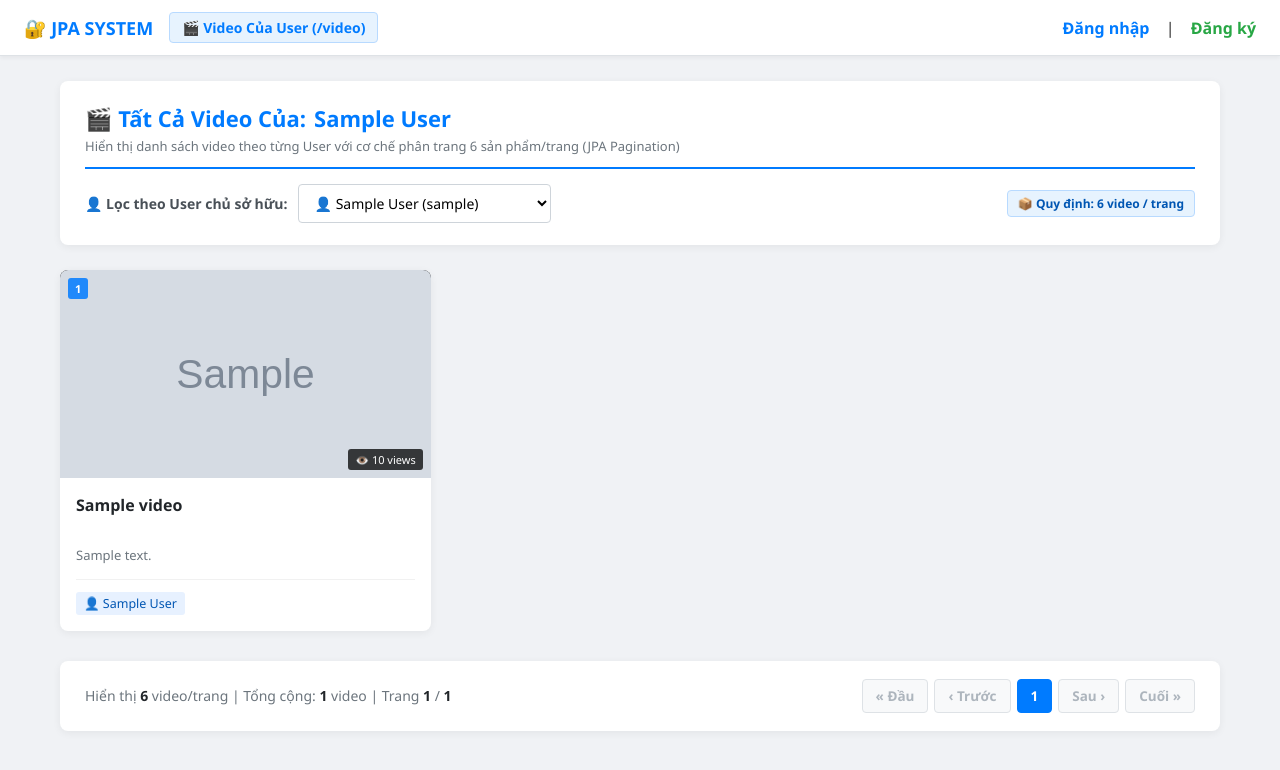
After one commit to MTien1105/BaiTapWeb, a Java web app: page /views/user-video.jsp in a window 1280 px wide. The commit adds this page. Shown: the top 770 px of the page. Run offline with Tomcat 11, a stand-in JSP engine, Linux system fonts and the light colour scheme; the template is opened without the code that fills it: most values are stand-ins (such as "Sample title", 1, 10 or a date in 2020); grey boxes marked "Sample" are stand-in pictures.

Commit message:
feat: Add /video page with 6 items/page pagination displaying videos by user

```diff
--- a/src/main/java/vn/iotstar/dao/IVideoDao.java
+++ b/src/main/java/vn/iotstar/dao/IVideoDao.java
@@ -11,6 +11,10 @@ public interface IVideoDao {
     List<Video> findAll();
     List<Video> findAll(int page, int pageSize);
     List<Video> findTop10Latest();
+    List<Video> findByUserId(int userId, int page, int pageSize);
+    int countByUserId(int userId);
+    List<Video> findAllActivePaginated(int page, int pageSize);
+    int countActive();
     List<Video> searchByTitle(String keyword);
     Video findByTitle(String title) throws Exception;
     int count();
--- a/src/main/java/vn/iotstar/service/IVideoService.java
+++ b/src/main/java/vn/iotstar/service/IVideoService.java
@@ -11,6 +11,10 @@ public interface IVideoService {
     List<Video> findAll();
     List<Video> findAll(int page, int pageSize);
     List<Video> findTop10Latest();
+    List<Video> findByUserId(int userId, int page, int pageSize);
+    int countByUserId(int userId);
+    List<Video> findAllActivePaginated(int page, int pageSize);
+    int countActive();
     List<Video> searchByTitle(String keyword);
     Video findByTitle(String title);
     int count();
--- a/src/main/webapp/views/topbar.jsp
+++ b/src/main/webapp/views/topbar.jsp
@@ -1,8 +1,9 @@
 <%@ page language="java" contentType="text/html; charset=UTF-8" pageEncoding="UTF-8"%>
 <%@ taglib prefix="c" uri="jakarta.tags.core" %>
 <div class="topbar-nav" style="display: flex; justify-content: space-between; align-items: center; padding: 12px 24px; background-color: #ffffff; border-bottom: 1px solid #dee2e6; box-shadow: 0 2px 4px rgba(0,0,0,0.05);">
-    <div style="display: flex; align-items: center; gap: 20px;">
+    <div style="display: flex; align-items: center; gap: 16px;">
         <a href="${pageContext.request.contextPath}/home" style="text-decoration: none; font-weight: bold; color: #007bff; font-size: 18px;">🔐 JPA SYSTEM</a>
+        <a href="${pageContext.request.contextPath}/video" style="text-decoration: none; font-weight: 600; color: #007bff; font-size: 14px; padding: 5px 12px; background: #e7f3fe; border: 1px solid #b8daff; border-radius: 4px;">🎬 Video Của User (/video)</a>
         <c:if test="${sessionScope.account != null}">
             <a href="${pageContext.request.contextPath}/admin/videos" style="text-decoration: none; font-weight: 600; color: #28a745; font-size: 14px; padding: 5px 12px; background: #e8f5e9; border: 1px solid #c8e6c9; border-radius: 4px;">📺 Quản Lý Video (CRUD)</a>
         </c:if>
--- /dev/null
+++ b/src/main/webapp/views/user-video.jsp
@@ -0,0 +1,225 @@
+<%@ page language="java" contentType="text/html; charset=UTF-8" pageEncoding="UTF-8"%>
+<%@ taglib prefix="c" uri="jakarta.tags.core" %>
+<!DOCTYPE html>
+<html lang="vi">
+<head>
+    <meta charset="UTF-8">
+    <title>Danh Sách Video Của User (Phân Trang 6 Video/Trang)</title>
+    <style>
+        * { box-sizing: border-box; margin: 0; padding: 0; font-family: 'Segoe UI', Tahoma, Geneva, Verdana, sans-serif; }
+        body { background: #f0f2f5; color: #333; }
+        .main-container { max-width: 1200px; margin: 25px auto; padding: 0 20px; }
+
+        /* Filter & Header */
+        .page-header { background: #fff; padding: 22px 25px; border-radius: 8px; box-shadow: 0 2px 8px rgba(0,0,0,0.06); margin-bottom: 25px; }
+        .header-top { display: flex; justify-content: space-between; align-items: center; flex-wrap: wrap; gap: 15px; margin-bottom: 15px; border-bottom: 2px solid #007bff; padding-bottom: 12px; }
+        .header-top h2 { font-size: 22px; color: #007bff; display: flex; align-items: center; gap: 8px; }
+        .header-top .subtitle { font-size: 13px; color: #6c757d; margin-top: 4px; }
+
+        .filter-bar { display: flex; justify-content: space-between; align-items: center; flex-wrap: wrap; gap: 12px; }
+        .filter-group { display: flex; align-items: center; gap: 10px; }
+        .filter-group label { font-size: 14px; font-weight: 600; color: #495057; }
+        .filter-group select { padding: 8px 12px; border: 1px solid #ced4da; border-radius: 4px; font-size: 14px; outline: none; background: #fff; }
+
+        .badge { display: inline-block; padding: 4px 10px; border-radius: 4px; font-size: 12px; font-weight: 600; }
+        .badge-user { background: #e7f3fe; color: #0056b3; border: 1px solid #b8daff; }
+        .badge-my-video { background: #d4edda; color: #155724; border: 1px solid #c3e6cb; }
+        .btn-add { display: inline-block; padding: 8px 16px; background: #28a745; color: #fff; text-decoration: none; border-radius: 4px; font-weight: 600; font-size: 14px; transition: 0.2s; }
+        .btn-add:hover { background: #218838; }
+
+        /* Grid 6 items / page */
+        .video-grid { display: grid; grid-template-columns: repeat(auto-fill, minmax(320px, 1fr)); gap: 24px; margin-bottom: 30px; }
+        .video-card { background: #fff; border-radius: 8px; overflow: hidden; box-shadow: 0 2px 8px rgba(0,0,0,0.06); transition: transform 0.2s, box-shadow 0.2s; display: flex; flex-direction: column; }
+        .video-card:hover { transform: translateY(-4px); box-shadow: 0 6px 16px rgba(0,0,0,0.12); }
+        .video-thumbnail-box { position: relative; width: 100%; aspect-ratio: 16/9; background: #000; overflow: hidden; }
+        .video-thumbnail-box img { width: 100%; height: 100%; object-fit: cover; transition: transform 0.3s; }
+        .video-card:hover .video-thumbnail-box img { transform: scale(1.05); }
+        .badge-views { position: absolute; bottom: 8px; right: 8px; background: rgba(0,0,0,0.75); color: #fff; font-size: 11px; padding: 3px 7px; border-radius: 3px; }
+        .badge-id { position: absolute; top: 8px; left: 8px; background: rgba(0,123,255,0.85); color: #fff; font-size: 11px; font-weight: bold; padding: 3px 7px; border-radius: 3px; }
+
+        .video-body { padding: 16px; display: flex; flex-direction: column; flex: 1; }
+        .video-title { font-size: 16px; font-weight: 600; color: #212529; margin-bottom: 8px; line-height: 1.4; display: -webkit-box; -webkit-line-clamp: 2; -webkit-box-orient: vertical; overflow: hidden; min-height: 44px; }
+        .video-desc { font-size: 13px; color: #6c757d; margin-bottom: 14px; display: -webkit-box; -webkit-line-clamp: 2; -webkit-box-orient: vertical; overflow: hidden; flex: 1; line-height: 1.4; }
+
+        .video-footer { border-top: 1px solid #f1f1f1; padding-top: 12px; display: flex; justify-content: space-between; align-items: center; font-size: 12.5px; }
+        .uploader-info { font-weight: 500; color: #0056b3; background: #e7f1ff; padding: 3px 8px; border-radius: 3px; }
+
+        /* Pagination Bar */
+        .pagination-container { background: #fff; padding: 18px 25px; border-radius: 8px; box-shadow: 0 2px 8px rgba(0,0,0,0.06); display: flex; justify-content: space-between; align-items: center; flex-wrap: wrap; gap: 15px; }
+        .pagination-info { font-size: 14px; color: #6c757d; }
+        .pagination-info strong { color: #212529; }
+        .pagination-list { display: flex; gap: 6px; list-style: none; }
+        .page-link { display: inline-block; padding: 7px 13px; border: 1px solid #dee2e6; border-radius: 4px; text-decoration: none; color: #007bff; font-weight: 600; font-size: 13.5px; background: #fff; transition: 0.2s; }
+        .page-link:hover { background: #e9ecef; }
+        .page-link.active { background: #007bff; color: #fff; border-color: #007bff; }
+        .page-link.disabled { color: #adb5bd; pointer-events: none; background: #f8f9fa; border-color: #dee2e6; }
+
+        .empty-box { background: #fff; padding: 60px 20px; text-align: center; border-radius: 8px; color: #6c757d; box-shadow: 0 2px 8px rgba(0,0,0,0.06); }
+    </style>
+</head>
+<body>
+    <jsp:include page="/views/topbar.jsp" />
+
+    <div class="main-container">
+        <!-- Khung tiêu đề và Bộ lọc theo User -->
+        <div class="page-header">
+            <div class="header-top">
+                <div>
+                    <h2>
+                        🎬
+                        <c:choose>
+                            <c:when test="${targetUser != null}">
+                                Tất Cả Video Của: <strong>${targetUser.fullName}</strong>
+                                <c:if test="${sessionScope.account != null && sessionScope.account.id == targetUser.id}">
+                                    <span class="badge badge-my-video" style="margin-left: 8px;">(Video Của Tôi)</span>
+                                </c:if>
+                            </c:when>
+                            <c:otherwise>
+                                Tất Cả Video Trên Hệ Thống
+                            </c:otherwise>
+                        </c:choose>
+                    </h2>
+                    <p class="subtitle">Hiển thị danh sách video theo từng User với cơ chế phân trang 6 sản phẩm/trang (JPA Pagination)</p>
+                </div>
+                <c:if test="${sessionScope.account != null}">
+                    <div>
+                        <a href="${pageContext.request.contextPath}/admin/video/add" class="btn-add">+ Đăng Video Mới</a>
+                    </div>
+                </c:if>
+            </div>
+
+            <!-- Bộ lọc chọn User -->
+            <div class="filter-bar">
+                <form action="${pageContext.request.contextPath}/video" method="get" class="filter-group">
+                    <label for="userFilter">👤 Lọc theo User chủ sở hữu:</label>
+                    <select id="userFilter" name="userId" onchange="this.form.submit()">
+                        <option value="0" ${targetUserId == null ? 'selected' : ''}>-- Xem Tất Cả Video Hệ Thống --</option>
+                        <c:forEach var="u" items="${userList}">
+                            <option value="${u.id}" ${targetUserId != null && targetUserId == u.id ? 'selected' : ''}>
+                                👤 ${u.fullName} (${u.userName}) ${sessionScope.account != null && sessionScope.account.id == u.id ? '★ [Tôi]' : ''}
+                            </option>
+                        </c:forEach>
+                    </select>
+                </form>
+
+                <div>
+                    <span class="badge badge-user">📦 Quy định: <strong>6 video / trang</strong></span>
+                </div>
+            </div>
+        </div>
+
+        <!-- Danh sách Video (6 video / trang) -->
+        <c:choose>
+            <c:when test="${empty videoList}">
+                <div class="empty-box">
+                    <p style="font-size: 16px; margin-bottom: 12px;">Chưa có video nào của người dùng này!</p>
+                    <c:choose>
+                        <c:when test="${sessionScope.account != null}">
+                            <a href="${pageContext.request.contextPath}/admin/video/add" class="btn-add">+ Đăng video đầu tiên</a>
+                        </c:when>
+                        <c:otherwise>
+                            <a href="${pageContext.request.contextPath}/video?userId=0" class="btn-add">Xem video của các tác giả khác</a>
+                        </c:otherwise>
+                    </c:choose>
+                </div>
+            </c:when>
+            <c:otherwise>
+                <div class="video-grid">
+                    <c:forEach var="v" items="${videoList}">
+                        <div class="video-card">
+                            <div class="video-thumbnail-box">
+                                <span class="badge-id">${v.videoId}</span>
+                                <c:choose>
+                                    <c:when test="${not empty v.poster}">
+                                        <c:choose>
+                                            <c:when test="${v.poster.startsWith('http')}">
+                                                <img src="${v.poster}" alt="${v.title}" onerror="this.src='https://placehold.co/400x225?text=Video+Image';">
+                                            </c:when>
+                                            <c:otherwise>
+                                                <img src="${pageContext.request.contextPath}/uploads/${v.poster}" alt="${v.title}" onerror="this.src='https://placehold.co/400x225?text=Video+Image';">
+                                            </c:otherwise>
+                                        </c:choose>
+                                    </c:when>
+                                    <c:otherwise>
+                                        <img src="https://placehold.co/400x225?text=No+Poster" alt="${v.title}">
+                                    </c:otherwise>
+                                </c:choose>
+                                <span class="badge-views">👁️ ${v.views} views</span>
+                            </div>
+
+                            <div class="video-body">
+                                <div class="video-title" title="${v.title}">${v.title}</div>
+                                <div class="video-desc" title="${v.description}">${v.description != null ? v.description : 'Không có mô tả chi tiết.'}</div>
+                                <div class="video-footer">
+                                    <span class="uploader-info" title="Quan hệ 1-N: Video thuộc User ID ${v.user.id}">
+                                        👤 ${v.user.fullName}
+                                    </span>
+                                    <c:if test="${sessionScope.account != null && sessionScope.account.id == v.user.id}">
+                                        <a href="${pageContext.request.contextPath}/admin/video/edit?id=${v.videoId}" style="color: #ffc107; font-weight: 600; text-decoration: none;">✏️ Sửa</a>
+                                    </c:if>
+                                </div>
+                            </div>
+                        </div>
+                    </c:forEach>
+                </div>
+
+                <!-- Thanh Phân Trang 6 video / trang -->
+                <div class="pagination-container">
+                    <div class="pagination-info">
+                        Hiển thị <strong>6</strong> video/trang | Tổng cộng: <strong>${totalVideos}</strong> video | Trang <strong>${currentPage}</strong> / <strong>${totalPages}</strong>
+                    </div>
+
+                    <div class="pagination-list">
+                        <!-- Nút Về Trang Đầu -->
+                        <c:url var="firstPageUrl" value="/video">
+                            <c:if test="${targetUserId != null}">
+                                <c:param name="userId" value="${targetUserId}" />
+                            </c:if>
+                            <c:param name="page" value="1" />
+                        </c:url>
+                        <a href="${firstPageUrl}" class="page-link ${currentPage == 1 ? 'disabled' : ''}">« Đầu</a>
+
+                        <!-- Nút Trang Trước -->
+                        <c:url var="prevPageUrl" value="/video">
+                            <c:if test="${targetUserId != null}">
+                                <c:param name="userId" value="${targetUserId}" />
+                            </c:if>
+                            <c:param name="page" value="${currentPage - 1}" />
+                        </c:url>
+                        <a href="${prevPageUrl}" class="page-link ${currentPage == 1 ? 'disabled' : ''}">‹ Trước</a>
+
+                        <!-- Các Nút Số Trang (1, 2, 3...) -->
+                        <c:forEach var="i" begin="1" end="${totalPages}">
+                            <c:url var="pageUrl" value="/video">
+                                <c:if test="${targetUserId != null}">
+                                    <c:param name="userId" value="${targetUserId}" />
+                                </c:if>
+                                <c:param name="page" value="${i}" />
+                            </c:url>
+                            <a href="${pageUrl}" class="page-link ${currentPage == i ? 'active' : ''}">${i}</a>
+                        </c:forEach>
+
+                        <!-- Nút Trang Sau -->
+                        <c:url var="nextPageUrl" value="/video">
+                            <c:if test="${targetUserId != null}">
+                                <c:param name="userId" value="${targetUserId}" />
+                            </c:if>
+                            <c:param name="page" value="${currentPage + 1}" />
+                        </c:url>
+                        <a href="${nextPageUrl}" class="page-link ${currentPage == totalPages ? 'disabled' : ''}">Sau ›</a>
+
+                        <!-- Nút Về Trang Cuối -->
+                        <c:url var="lastPageUrl" value="/video">
+                            <c:if test="${targetUserId != null}">
+                                <c:param name="userId" value="${targetUserId}" />
+                            </c:if>
+                            <c:param name="page" value="${totalPages}" />
+                        </c:url>
+                        <a href="${lastPageUrl}" class="page-link ${currentPage == totalPages ? 'disabled' : ''}">Cuối »</a>
+                    </div>
+                </div>
+            </c:otherwise>
+        </c:choose>
+    </div>
+</body>
+</html>
```
Also changed, not shown: src/main/java/vn/iotstar/controller/UserVideoController.java (added, +105 -0 lines), src/main/java/vn/iotstar/dao/impl/VideoDaoImpl.java (+54 -0 lines), src/main/java/vn/iotstar/service/impl/VideoServiceImpl.java (+20 -0 lines), src/main/webapp/views/home.jsp (+6 -3 lines), 1 other file.
